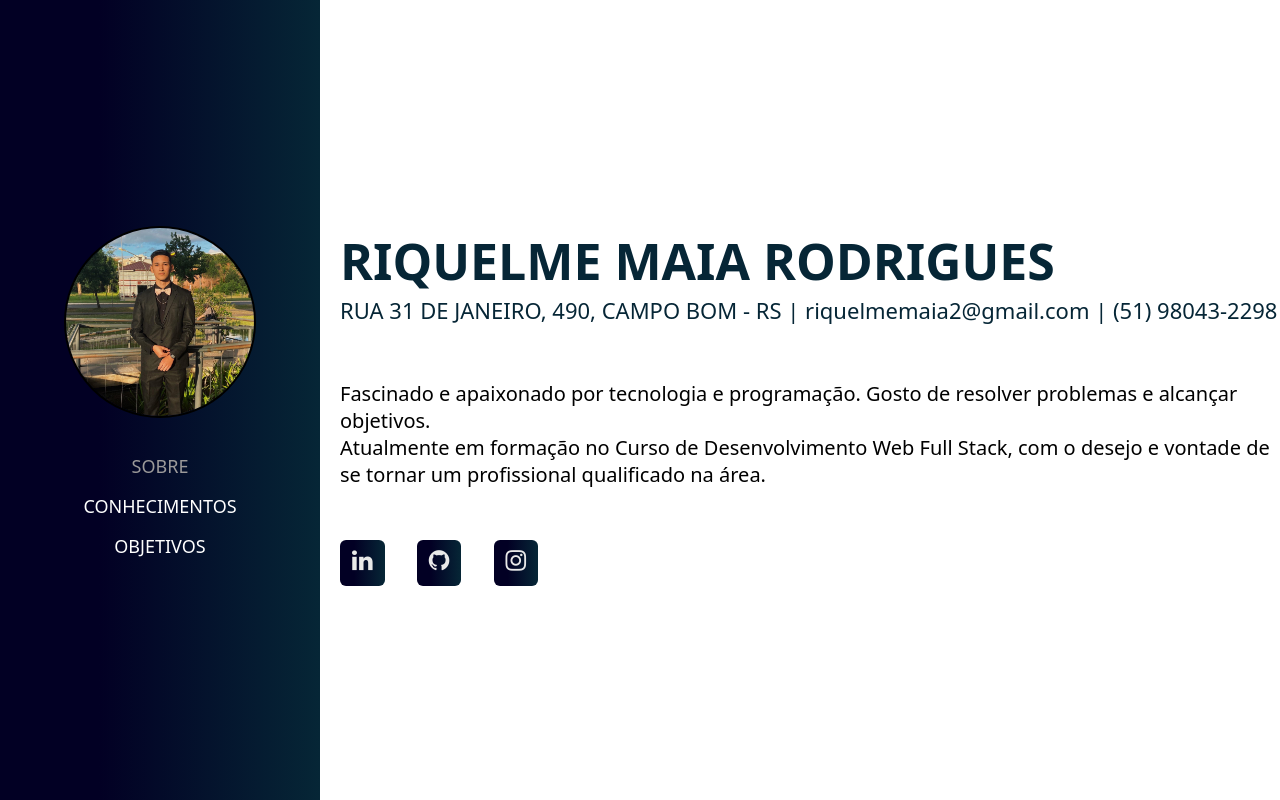
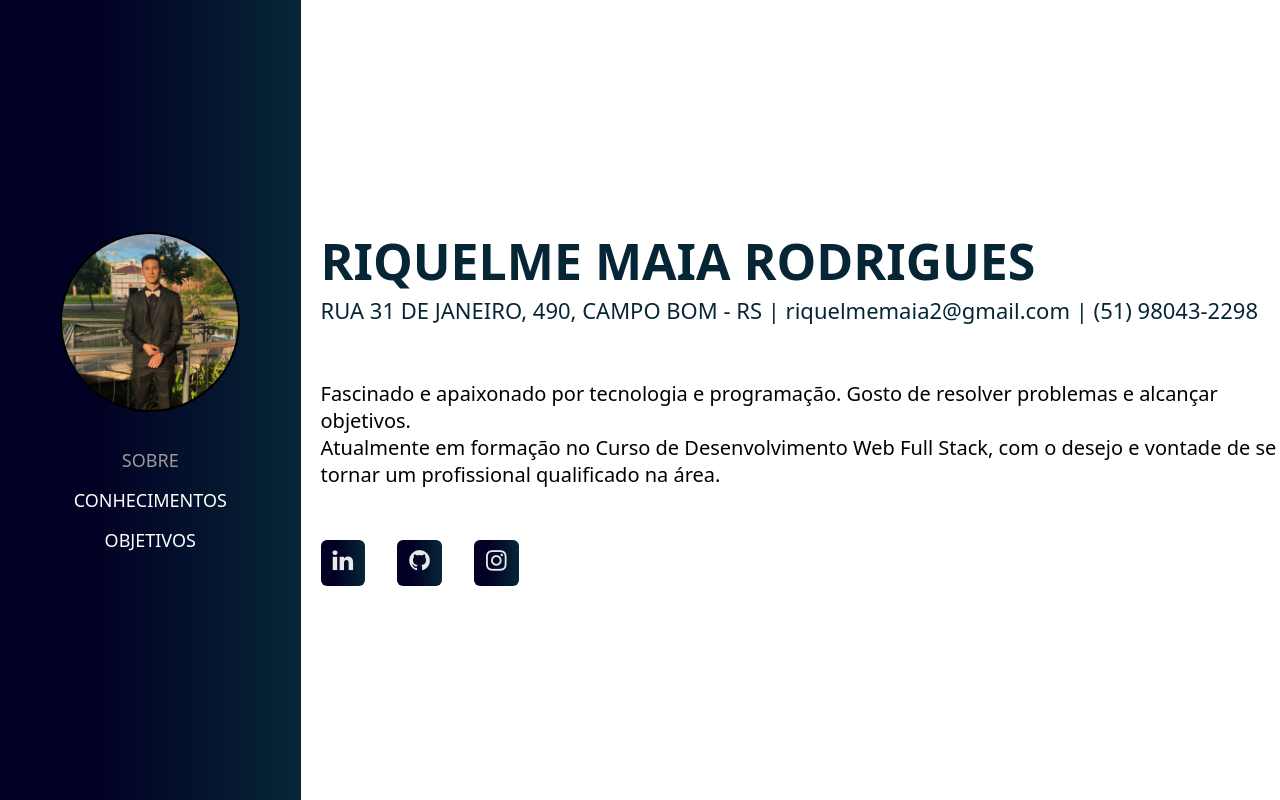
Before and after one commit to riquelmemr/portfolio, a plain HTML site: page index.html in a window 1280 px wide. Drawn offline with Linux system fonts and the light colour scheme.

Commit message:
starting tests with positions

```diff
--- a/assets/css/styles.css
+++ b/assets/css/styles.css
@@ -21,16 +21,17 @@ body {
 }
 
 .main {
-  display: grid;
+  display: flex;
   position: relative;
-  grid-template-columns: 1fr 3fr;
   min-height: 100vh;
+  width: 100vw;
 }
 
 .header {
   display: flex;
   flex-direction: column;
   justify-content: center;
+  width: 33.3%;
 
   background: linear-gradient(var(--primary-color));
 }
```
